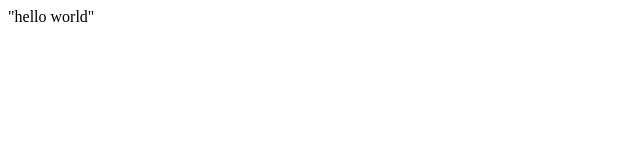
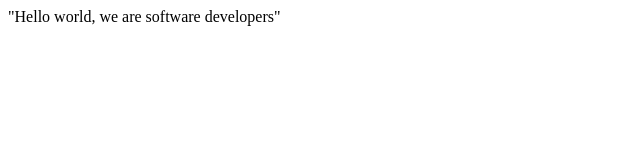
Before and after one commit to fortuneonyeka/Fortunatus-Sylvester1, a plain HTML site: page index.html in a window 1280 px wide. Shown: the whole page, without its empty margins (0-640 px from the left). Drawn offline with Linux system fonts and the light colour scheme.

Commit message:
added software developers

```diff
--- a/index.html
+++ b/index.html
@@ -7,6 +7,6 @@
   </head>
 
   <body>
-    "hello world"
+    "Hello world, we are software developers"
   </body>
 </html>
```
